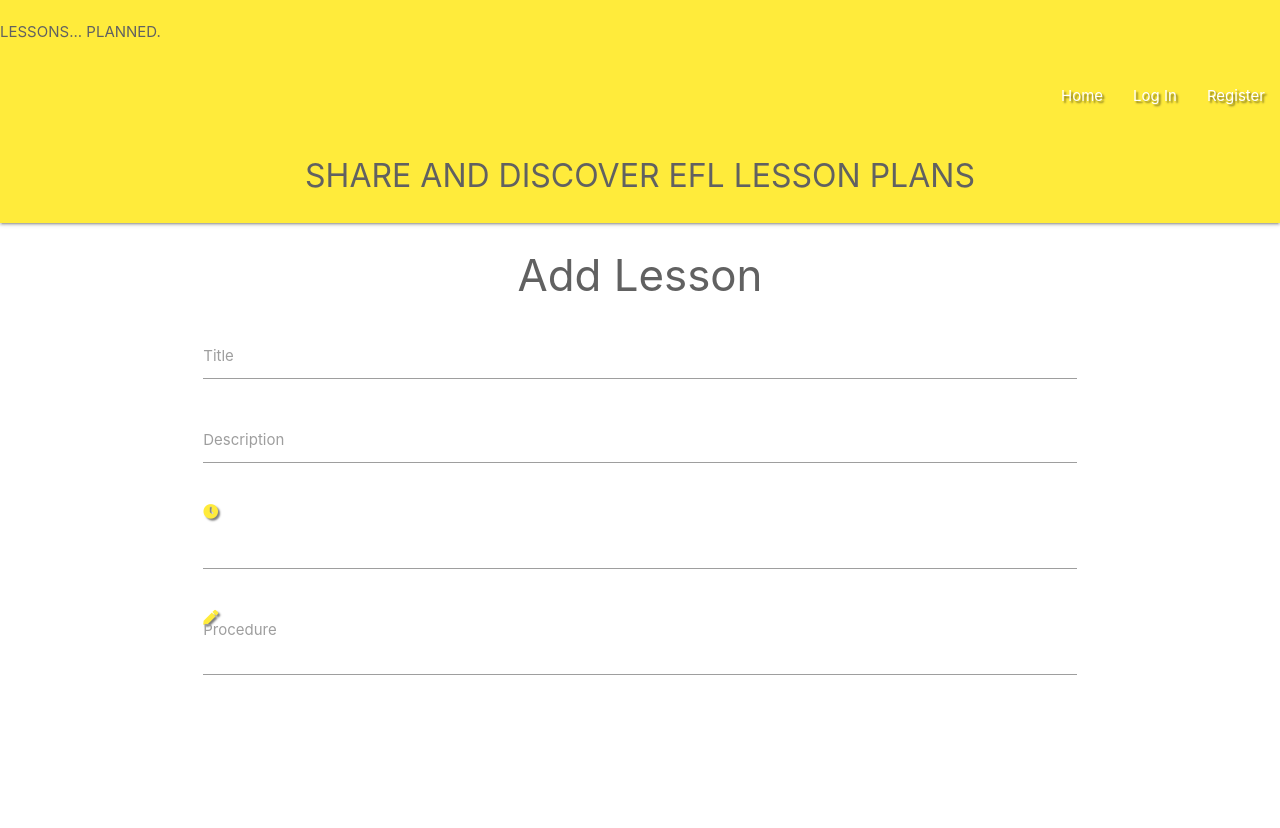
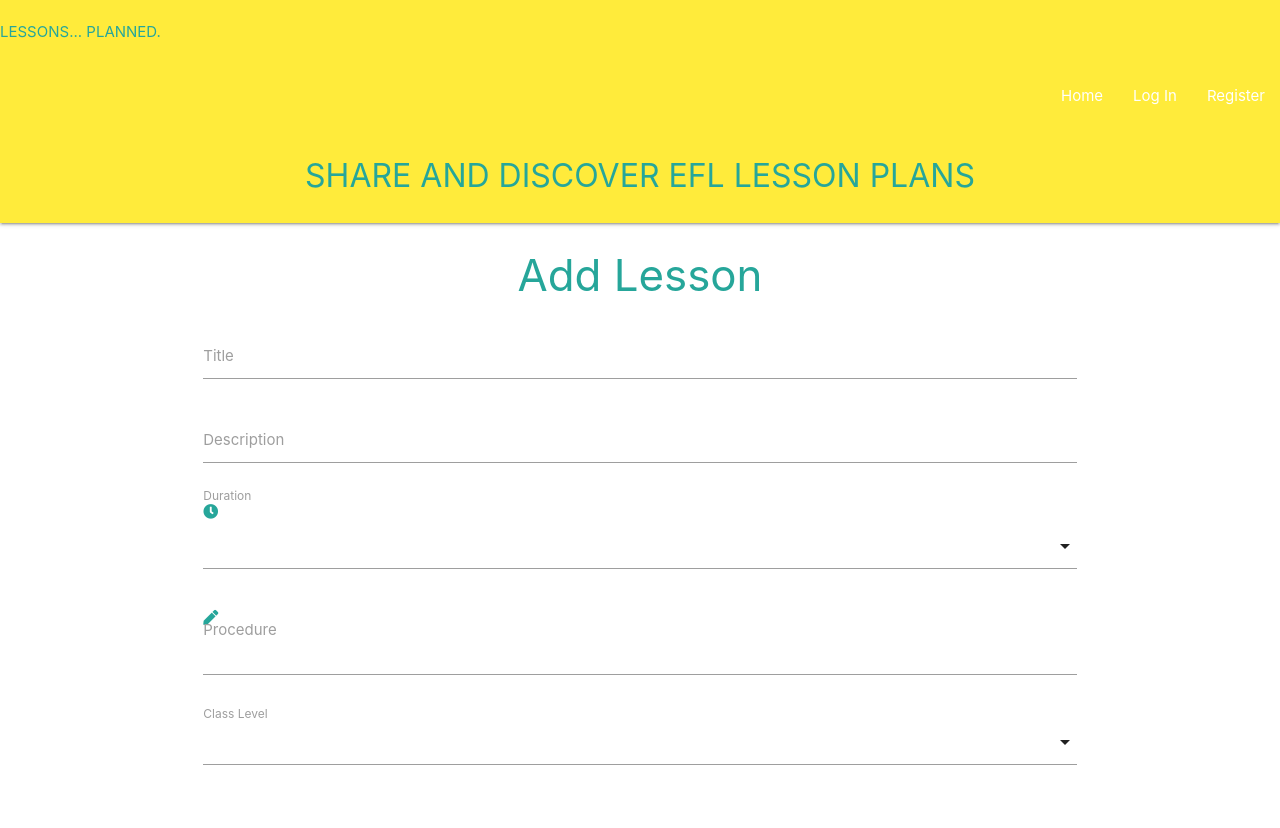
Before and after one commit to sophie-apples/lessonplanshare, a Flask app: page /add_lesson in a window 1280 px wide. Before the commit the page ends 675 px from the top, so only its background shows below. Run offline with Flask 2, Linux system fonts and the light colour scheme; data that the repository does not hold is empty; some libraries are stand-ins or nearby versions.

Commit message:
added duration dropdow select

```diff
--- a/app.py
+++ b/app.py
@@ -88,7 +88,8 @@ def logout():
 @app.route("/add_lesson")
 def add_lesson():
     level = mongo.db.level.find()
-    return render_template("add_lesson.html", level=level)
+    duration = mongo.db.duration.find()
+    return render_template("add_lesson.html", level=level, duration=duration)
 
 
 if __name__ == "__main__":
--- a/static/css/style.css
+++ b/static/css/style.css
@@ -1,8 +1,3 @@
-
-li{
-    text-shadow: 2px 2px 2px rgba(0,0,0,0.5);
-}
-
 .flashes h4 {
     line-height: 2;
 }
--- a/static/js/script.js
+++ b/static/js/script.js
@@ -1,3 +1,4 @@
   $(document).ready(function(){
     $('.sidenav').sidenav();
+    $('select').formSelect();
   });
--- a/templates/add_lesson.html
+++ b/templates/add_lesson.html
@@ -1,7 +1,7 @@
 {% extends "base.html" %}
 
 {% block content %}
-<h3 class="center-align">Add Lesson</h3>
+<h3 class="center-align teal-text text-lighten-1">Add Lesson</h3>
 
 <!-- add lesson form -->
 <div class="row">
@@ -10,41 +10,46 @@
             <!-- text input title -->
             <div class="input-field col s12">
                 <i ></i>
-                <input id="title" name="title" type="text" class="validate" minlength="5" maxlength="20" required>
+                <input id="title" name="title" type="text" class="validate"
+                    minlength="5" maxlength="20" required>
                 <label for="title">Title</label>
             </div>
 
             <!-- text input description -->
             <div class="input-field col s12">
                 <i></i>
-                <input id="description" name="description" type="text" class="validate" minlength="5" maxlength="30" required>
+                <input id="description" name="description" type="text" class="validate"
+                    minlength="5" maxlength="30" required>
                 <label for="description">Description</label>
             </div>
 
             <!-- duration (dropdown?????) -->
             <div class="input-field col s12">
-                <i class="fas fa-clock yellow-text text-shadow"></i><br>
-                <input id="duration" name="duraion" type="text" class="validate">
-                <label for="duration"></label>
+                <i class="fas fa-clock teal-text text-lighten-1"></i>
+                <select>
+                    {% for duration in duration %}
+                    <option value="1">{{ duration.duration }}</option>
+                    {% endfor %}
+                </select>
+                <label>Duration</label>
             </div>
 
             <!-- text input procedure -->
             <div class="input-field col s12">
-                <i class="fas fa-pen yellow-text text-shadow"></i><br>
-                <textarea id="procedure" name="procedure" class="materialize-textarea" minlength="5" maxlength="500" required></textarea>
+                <i class="fas fa-pen teal-text text-lighten-1"></i><br>
+                <textarea id="procedure" name="procedure" class="materialize-textarea"
+                    minlength="5" maxlength="500" required></textarea>
                 <label for="procedure">Procedure</label>
             </div>
 
-            <!-- radio buttons student level -->
-            <div class="col s12">
-                {% for level in level %}
-                    <p>
-                        <label>
-                            <input name="group1" type="radio" checked />
-                            <span>{{ level.level }}</span>
-                        </label>
-                    </p>
-                {% endfor %}
+            <!-- multiple select student level -->
+            <div class="input-field col s12">
+                <select multiple>
+                    {% for level in level %}
+                    <option value="1">{{ level.level }}</option>
+                    {% endfor %}
+                </select>
+                <label>Class Level</label>
             </div>
 
         </div>
--- a/templates/base.html
+++ b/templates/base.html
@@ -16,7 +16,7 @@
     <header>
     <!-- top nav bar -->
         <nav class="nav-extended yellow">
-            <a href="{{ url_for('get_lessons') }}" class="grey-text text-darken-2">LESSONS... PLANNED.</a>
+            <a href="{{ url_for('get_lessons') }}" class="teal-text text-lighten-1">LESSONS... PLANNED.</a>
             <div class="nav-wrapper nav-wrapper-padding">
                 <a href="#" data-target="mobile-demo" class="sidenav-trigger"><i class="fas fa-bars"></i></a>
                     <ul class="right hide-on-med-and-down">
@@ -32,14 +32,14 @@
                         {% endif %}
                     </ul>
             </div>
-            <div class="nav-content center-align grey-text text-darken-2">
+            <div class="nav-content center-align teal-text text-lighten-1">
                 <span class="nav-title">SHARE AND DISCOVER EFL LESSON PLANS</span>
             </div>
         </nav>
 
         <!-- mobile sidenav bar -->
         <ul class="sidenav sidenav-padding yellow" id="mobile-demo">
-            <a href="{{ url_for('get_lessons') }}" class="grey-text text-darken-2">LESSONS... PLANNED.</a>
+            <a href="{{ url_for('get_lessons') }}" class="teal-text text-lighten-1">LESSONS... PLANNED.</a>
             <li class="text-white"><a href="{{ url_for('get_lessons') }}">Home</a></li>
             {% if session.user %}
                 <li ><a href="{{ url_for('add_lesson') }}">Add New Lesson</a></li>
```
